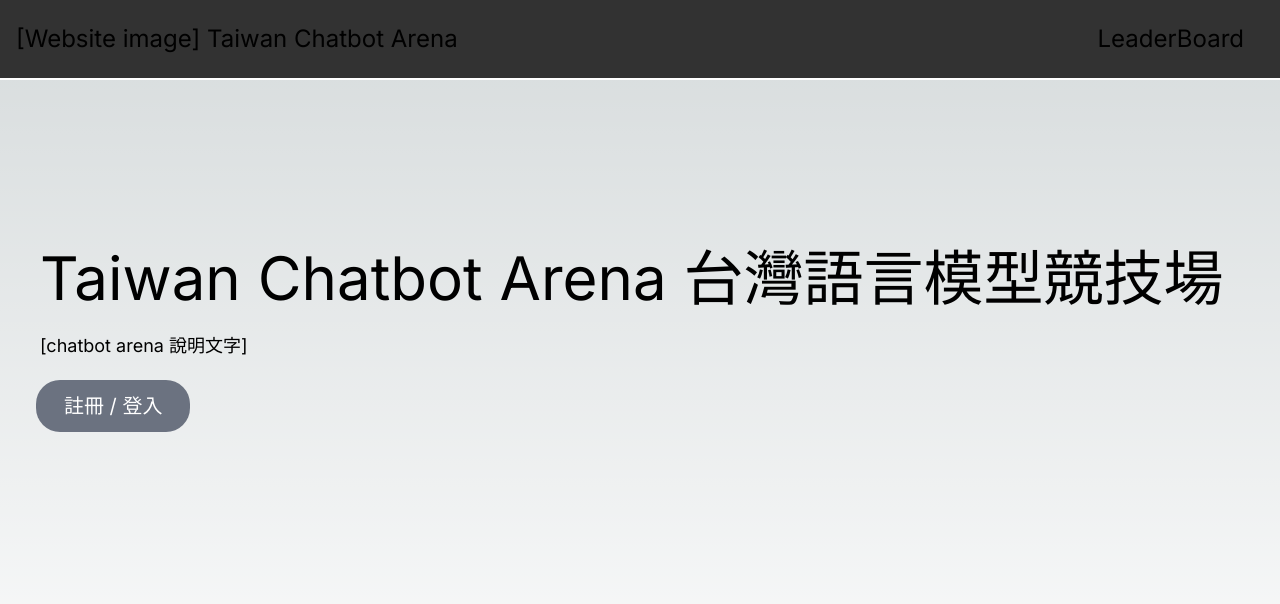
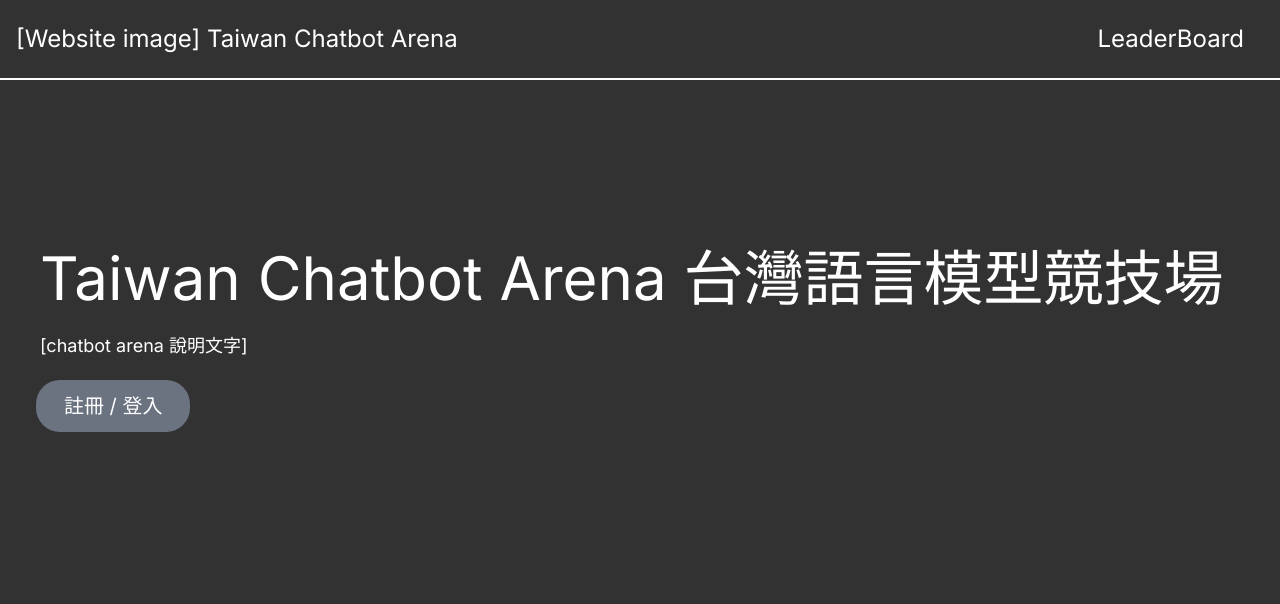
Before and after one commit to adamlin120/chatbot-arena, a Next.js app: page / in a window 1280 px wide. Shown: the top 604 px of the page. Built offline with nearby package versions, Linux system fonts and the light colour scheme; no server answers.

Commit message:
fix: fix the error occurs when deploying the app, and refactor something

```diff
--- a/src/app/_components/Loading.tsx
+++ b/src/app/_components/Loading.tsx
@@ -1,4 +1,4 @@
-export default function LoadingScreen() {
+export default function Loading() {
     return (
       <div className="flex w-full h-full pt-16 justify-center items-center">
         <div className="loading-spinner h-[100px] w-[100px]"></div>
--- /dev/null
+++ b/src/app/chat/Loading.tsx
@@ -0,0 +1,5 @@
+import Loading from "../_components/Loading";
+
+export default function LoadingScreen() {
+  return <Loading />;
+}
--- a/src/app/chat/_components/ChatSection.tsx
+++ b/src/app/chat/_components/ChatSection.tsx
@@ -3,6 +3,7 @@ import { useEffect, useRef, useState } from "react";
 import MessageContainer from "./MessageContainer";
 import type { Message } from "@/lib/types/db";
 import { toast, ToastContainer } from "react-toastify";
+import Loading from "@/app/_components/Loading";
 
 const MAX_TOKENS = 1024;
 
@@ -171,7 +172,7 @@ export default function ChatSection() {
       <div className="flex gap-3 flex-grow items-center border border-t-0 rounded-b-xl p-5">
         <div className="flex-grow">
           <textarea
-            className="w-full border rounded-xl p-5 bg-transparent text-black overflow-hidden"
+            className="w-full border rounded-xl p-5 bg-transparent text-white overflow-hidden"
             placeholder="輸入訊息..."
             value={prompt}
             onChange={(e) => setPrompt(e.target.value)}
--- a/src/app/chat/page.tsx
+++ b/src/app/chat/page.tsx
@@ -1,6 +1,12 @@
+import { auth } from "@/lib/auth";
 import ChatSection from "./_components/ChatSection";
+import { redirect } from "next/navigation";
 
-export default function ChatPage() {
+export default async function ChatPage() {
+  const session = await auth();
+  if(!session || !session.user) {
+    redirect("/login");
+  }
   return (
     <main className="py-6 px-12">
       <h1 className="mb-5">⚔️ 繁中 LLM 聊天機器人競技場⚔️ : 野生的大模型測試</h1>
--- a/src/app/globals.css
+++ b/src/app/globals.css
@@ -17,10 +17,17 @@
   }
 }
 
-:root {
+/* TODO: support light mode */
+/* :root {
   --foreground-rgb: 0, 0, 0;
   --background-start-rgb: 214, 219, 220;
   --background-end-rgb: 255, 255, 255;
+} */
+
+:root {
+  --foreground-rgb: 255, 255, 255;
+  --background-start-rgb: 50, 50, 50;
+  --background-end-rgb: 50, 50, 50;
 }
 
 @media (prefers-color-scheme: dark) {
@@ -41,6 +48,23 @@ body {
     rgb(var(--background-start-rgb));
 }
 
+/* for loading spinner */
+@keyframes spin {
+  0% {
+    transform: rotate(0deg);
+  }
+  100% {
+    transform: rotate(360deg);
+  }
+}
+
+.loading-spinner {
+  border: 5px solid #f3f3f3;
+  border-top: 5px solid #0279c9;
+  border-radius: 50%;
+  animation: spin 2s linear infinite;
+}
+
 @layer utilities {
   .text-balance {
     text-wrap: balance;
--- /dev/null
+++ b/src/app/rating/Loading.tsx
@@ -0,0 +1,5 @@
+import Loading from "../_components/Loading";
+
+export default function LoadingScreen() {
+  return <Loading />;
+}
```
Also changed, not shown: drizzle.config.ts (deleted, +0 -17 lines), 1 other file (tests, documents, lock files or other folders).
